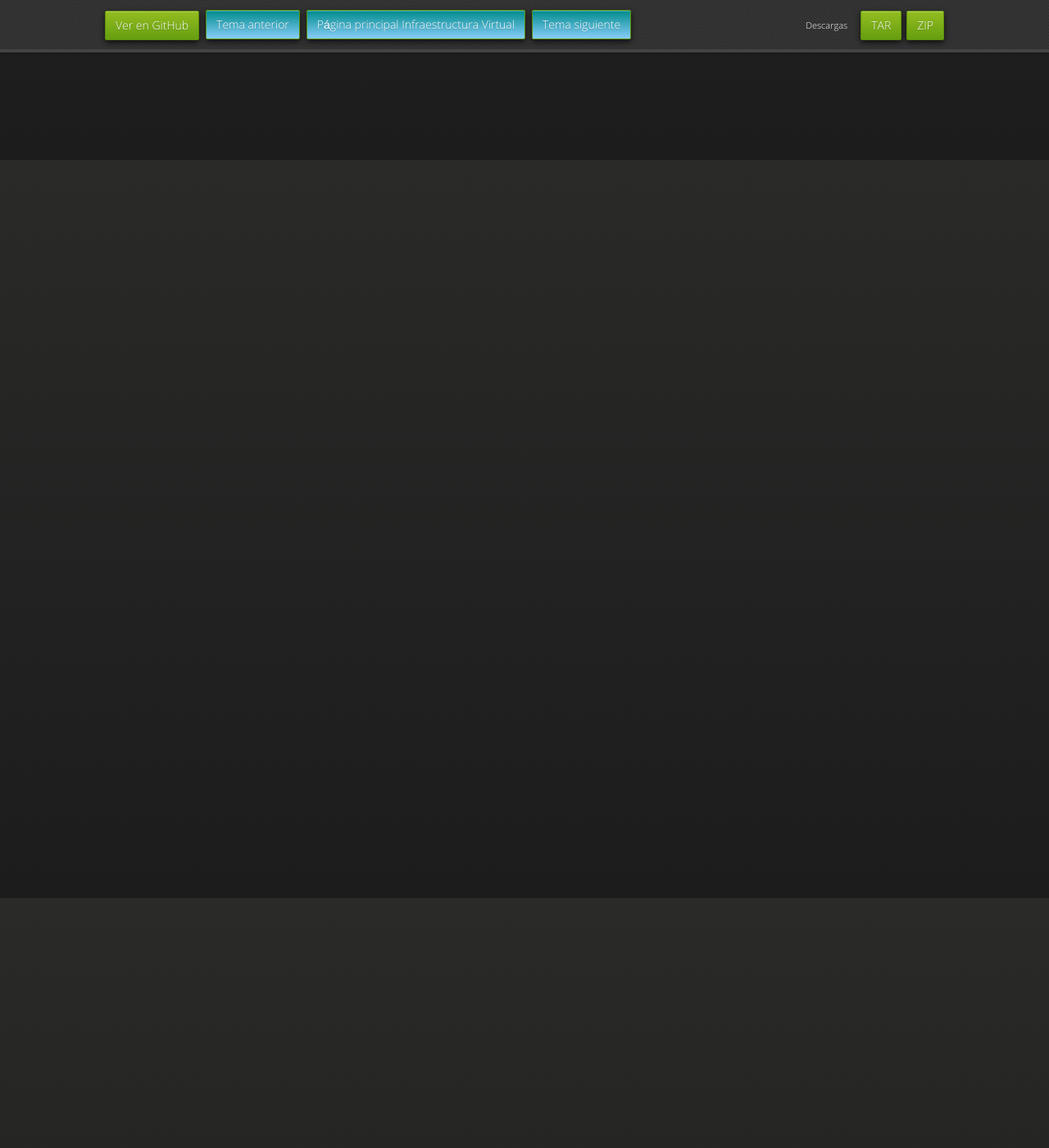
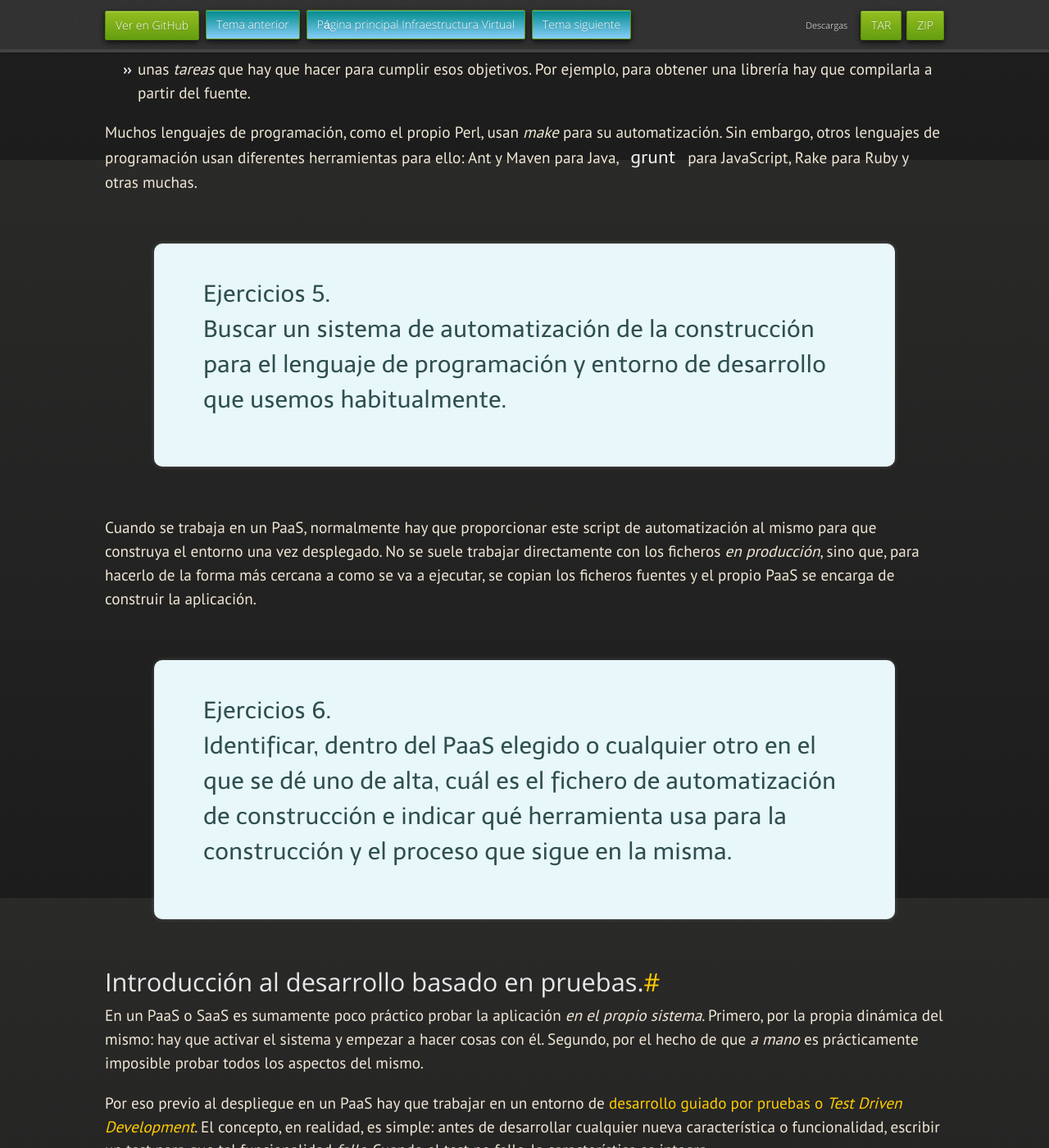
Before and after one commit to JJ/IV, a Jekyll site: the page built from documentos/temas/PaaS.md, in a window 1280 px wide and 1400 px high, scrolled down 5205 px. Shown: the whole window at 82% size. Built offline with Jekyll 4.4.1, drawn with Linux system fonts in a browser that asks for light colours; nearby versions of some CDN libraries; some web fonts are replaced; some of the changed text lies outside the part shown.

Commit message:
Sync documentos/temas/PaaS.md de master a gh-pages

```diff
--- a/documentos/temas/PaaS.md
+++ b/documentos/temas/PaaS.md
@@ -188,8 +188,101 @@ el que aparece en el menú, así como la función a la que llama.
 
 </div>
 
+## Automatización de la construcción de una aplicación.
+
+Sea un lenguaje compilado o uno interpretado, el paso de código fuente
+a una aplicación requiere un entorno de construcción en el cual se
+disponga todo lo necesario para que la aplicación funcione. En el caso
+del lenguaje compilado el paso obvio es compilarlo y general el código
+fuente; en el caso del lenguaje interpretado consistirá en la
+ejecución en el orden correcto de los servicios necesarios para que se
+ejecute y la comprobación de presencia de todos los elementos
+necesarios.
+
+En general, este proceso está [automatizado](http://en.wikipedia.org/wiki/Build_automation) desde la introducción de la
+orden `make` hace ya más de treinta años. `make` automatiza el proceso
+de construcción en un fichero llamado `Makefile` con una sintaxis
+específica que se puede resumir en
+* unos *objetivos* que hay que cumplir y que dependen unos de
+  otros. Por ejemplo, antes de construir el ejecutable hay que
+  construir las librerías.
+
+* unas *tareas* que hay que hacer para cumplir esos objetivos. Por
+  ejemplo, para obtener una librería hay que compilarla a partir del
+  fuente.
+
+Muchos lenguajes de programación, como el propio Perl, usan *make*
+para su automatización. Sin embargo, otros lenguajes de programación
+usan diferentes herramientas para ello: Ant y Maven para Java, `grunt`
+para JavaScript, Rake para Ruby y otras muchas.
+
+<div class='ejercicios' markdown="1">
+
+Buscar un sistema de automatización de la construcción para el lenguaje de programación y
+entorno de desarrollo que usemos habitualmente.
+
+</div>
+
+Cuando se trabaja en un PaaS, normalmente hay que proporcionar este
+script de automatización al mismo para que construya el entorno una
+vez desplegado. No se suele trabajar directamente con los ficheros *en
+producción*, sino que, para hacerlo de la forma más cercana a como se
+va a ejecutar, se copian los ficheros fuentes y el propio PaaS se
+encarga de construir la aplicación.
+
+<div class='ejercicios' markdown="1">
+
+Identificar, dentro del PaaS elegido o cualquier otro en el que se dé
+uno de alta, cuál es el fichero de automatización de construcción e
+indicar qué herramienta usa para la construcción y el proceso que
+sigue en la misma.
+
+</div>
+
 
 ## Introducción al desarrollo basado en pruebas.
+
+En un PaaS o SaaS es sumamente poco práctico probar la aplicación *en
+el propio sistema*. Primero, por la propia dinámica del mismo: hay que
+activar el sistema y empezar a hacer cosas con él. Segundo, por el
+hecho de que *a mano* es prácticamente imposible probar todos los
+aspectos del mismo.
+
+Por eso previo al despliegue en un PaaS hay que trabajar en un entorno
+de
+[desarrollo guiado por pruebas o *Test Driven Development*](http://es.wikipedia.org/wiki/Desarrollo_guiado_por_pruebas). El
+concepto, en realidad, es simple: antes de desarrollar cualquier nueva
+característica o funcionalidad, escribir un test para que tal
+funcionalidad *falle*. Cuando el test no falle, la característica se
+integra.
+
+Todos los lenguajes de programación tienen entornos de desarrollo
+guiados por pruebas y la mayoría de ellos los requieren para los
+módulos que se publican en los repositorios de los mismos. Muchos se
+basan o en un protocolo similar a [JUnit](http://junit.org/) o en el
+[*Test Anything Protocolo*](http://en.wikipedia.org/wiki/Test_Anything_Protocol),
+que dictan dónde hay que colocar los ficheros y qué salida tienen que
+dar los mismos.
+
+En la práctica, crear tests consiste en
+* Escribir una serie de ficheros en un directorio específico (`test` o
+  `t`) a veces con una extensión específica (`t` en Perl, por ejemplo)
+  que ejecuten las funciones con diferentes entradas y produzcan una
+  salida que suele ser OK para una prueba superada y *Not OK* para
+  prueba fallida.
+* Uso de algún programa que ejecute todos esos tests y analice las
+  salidas, dando un resumen sobre si ha fallado alguna prueba y
+  cuantas han fallado. Este programa se llama desde el entorno de
+  construcción de la aplicación.
+
+
+<div class='ejercicios' markdown="1">
+
+Buscar un entorno de pruebas para el lenguaje de programación y
+entorno de desarrollo que usemos habitualmente.
+
+</div>
+
 
 A dónde ir desde aquí
 -----
```
